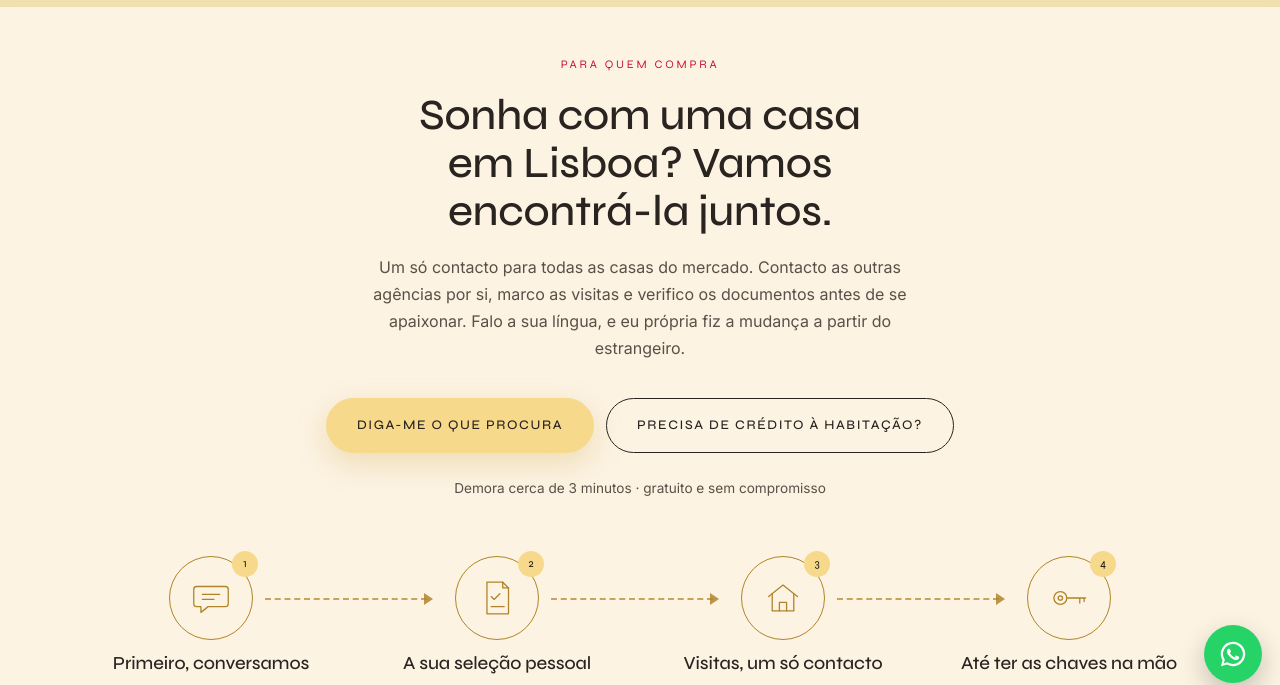
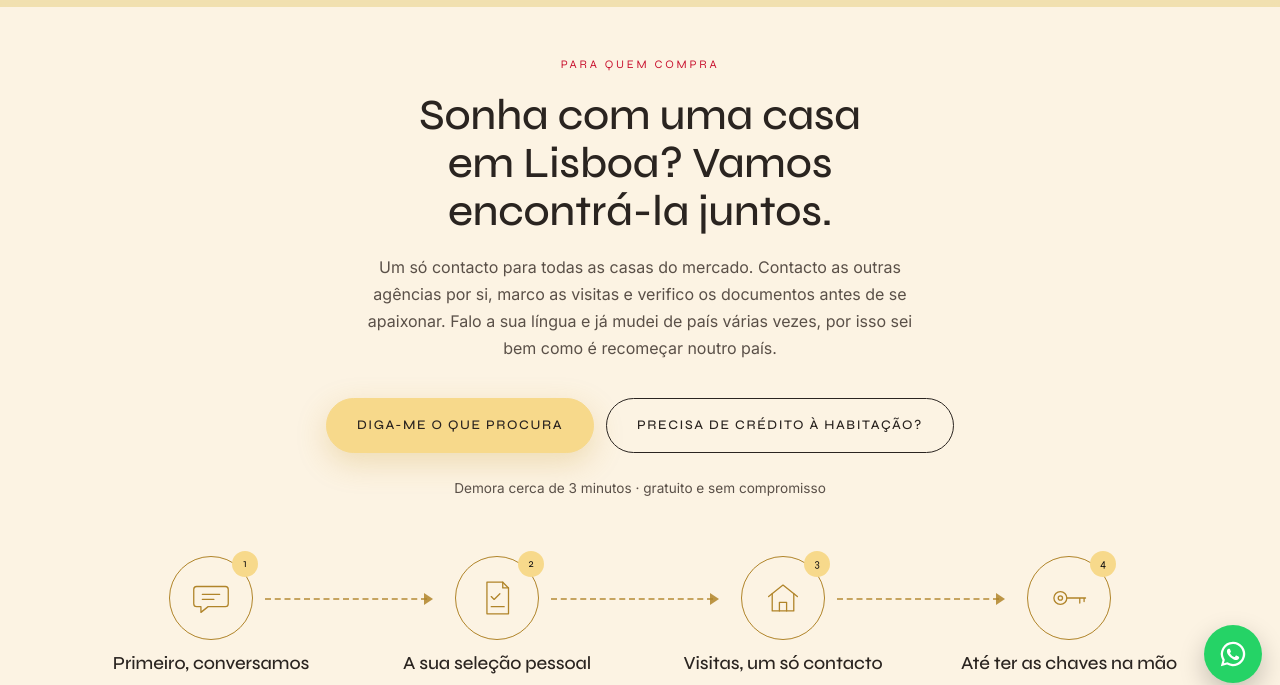
Before and after one commit to pascalelepoutre-bit/pascalelisbonhomes-site, a plain HTML site: page site/pt/buying/index.html in a window 1280 px wide. Shown: the part 99-784 px from the top of the page. Drawn offline with Linux system fonts and the light colour scheme.

Commit message:
PT buying: speaks your language, moved countries several times
Co-Authored-By: Claude Opus 5.5 <noreply@anthropic.com>
Claude-Session: https://claude.ai/code/session_01STAcs2V5tfNV6w3r8MR3hh

```diff
--- a/site/pt/buying/index.html
+++ b/site/pt/buying/index.html
@@ -97,7 +97,7 @@
     <div class="wrap center">
       <p class="eyebrow">Para quem compra</p>
       <h1>Sonha com uma casa em Lisboa? Vamos encontrá-la juntos.</h1>
-      <p class="sub">Um só contacto para todas as casas do mercado. Contacto as outras agências por si, marco as visitas e verifico os documentos antes de se apaixonar. Falo a sua língua, e eu própria fiz a mudança a partir do estrangeiro.</p>
+      <p class="sub">Um só contacto para todas as casas do mercado. Contacto as outras agências por si, marco as visitas e verifico os documentos antes de se apaixonar. Falo a sua língua e já mudei de país várias vezes, por isso sei bem como é recomeçar noutro país.</p>
       <div class="buy-ctas"><a class="btn fill big" href="/pt/your-search/">Diga-me o que procura</a><a class="btn" href="#mortgage">Precisa de crédito à habitação?</a></div>
       <p class="buy-note">Demora cerca de 3 minutos · gratuito e sem compromisso</p>
     </div>
```
Also changed, not shown: site/version.txt, source/i18n/pt.txt.
